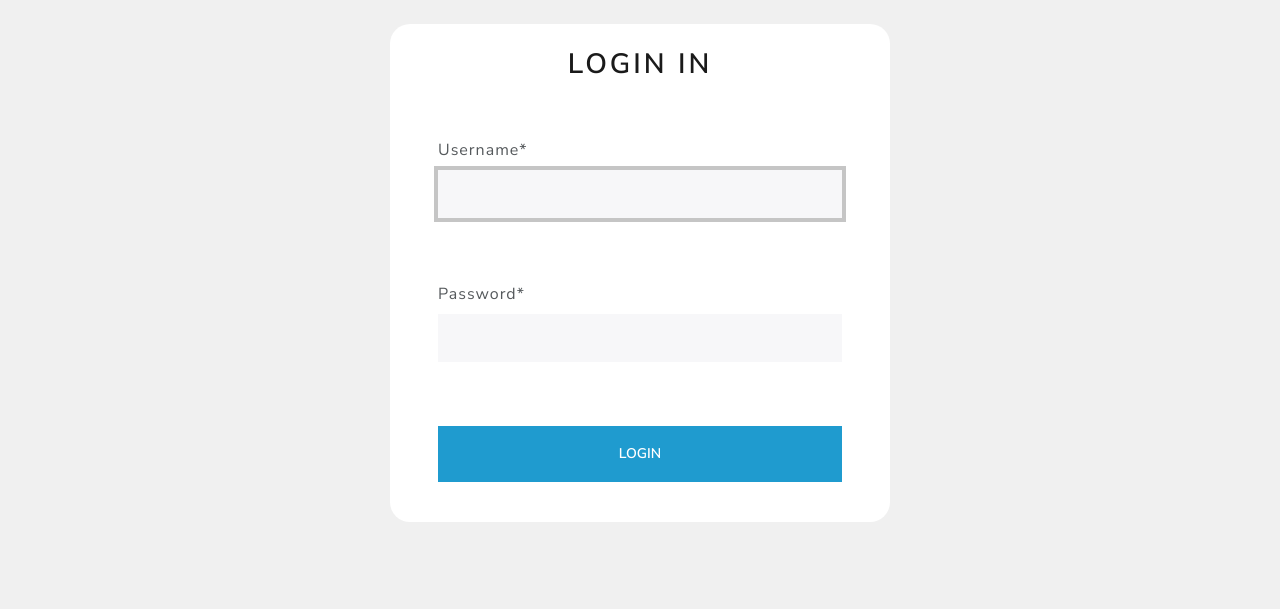
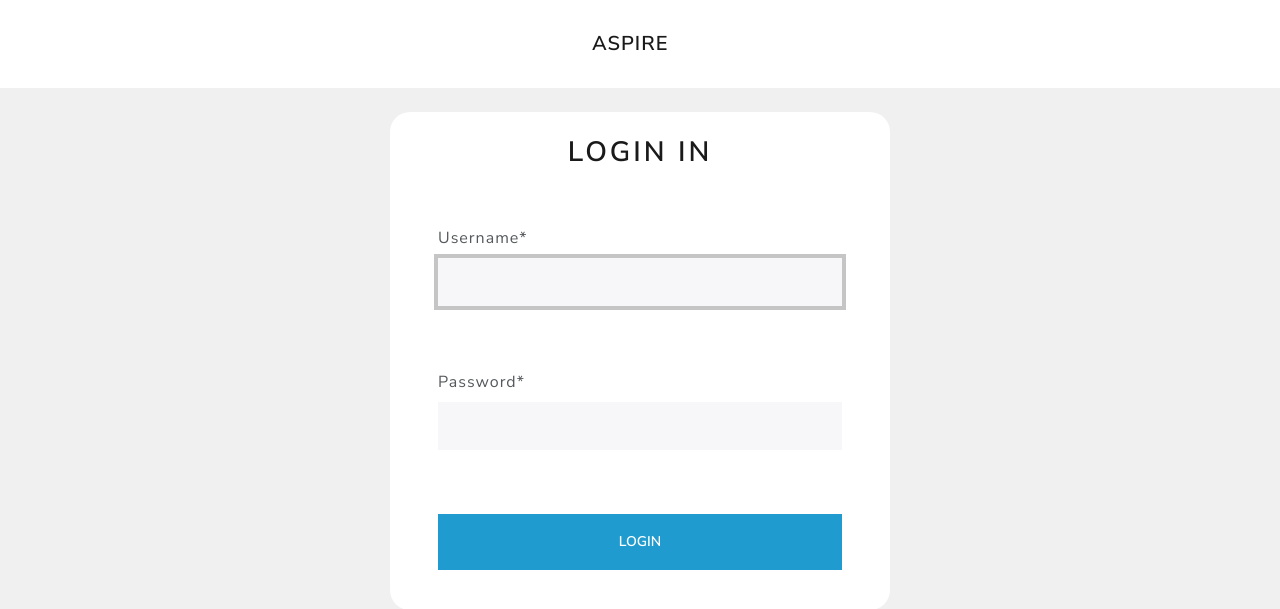
Before and after one commit to eccololo/Aspire, a Django app: page /login in a window 1280 px wide. Shown: the top 609 px of the page. Run offline with Django 5.2, Linux system fonts and the light colour scheme; some libraries are stand-ins or nearby versions.

Commit message:
Add navbar to login page.

```diff
--- a/offers/templates/registration/login.html
+++ b/offers/templates/registration/login.html
@@ -3,6 +3,12 @@
 {% load crispy_forms_tags %}
 {% block title %}SecureUp | Login{% endblock %}
 {% block content %}
+<nav
+  class="navbar navbar-expand-lg navbar-light bg-white justify-content-center"
+>
+  <a class="navbar-brand main-heading" href="{% url 'view-home' %}"> &nbsp; Aspire </a>
+
+</nav>
 <br />
 <div class="container bg-white shadow-md px-5 pb-3 pt-4 form-layout">
     <h2 class="text-center">Login In</h2>
--- a/offers/urls.py
+++ b/offers/urls.py
@@ -7,4 +7,5 @@ urlpatterns = [
     path('about', views.about, name="view-about"),
     path('contact', views.contact, name="view-contact"),
     path("dashboard", views.dashboard, name="dashboard"),
+    path("user-logout", views.user_logout, name="user-logout"),
 ]
```
